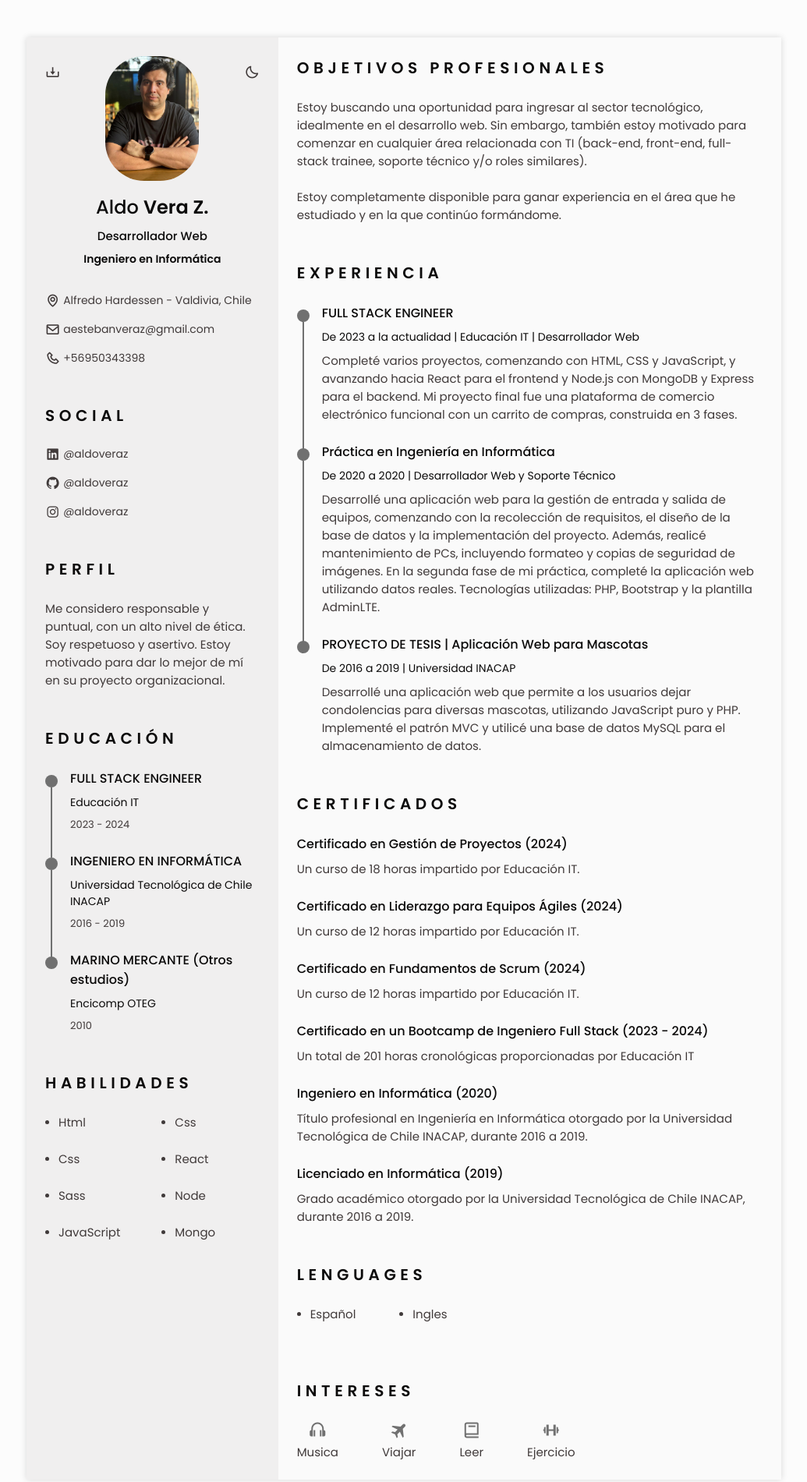
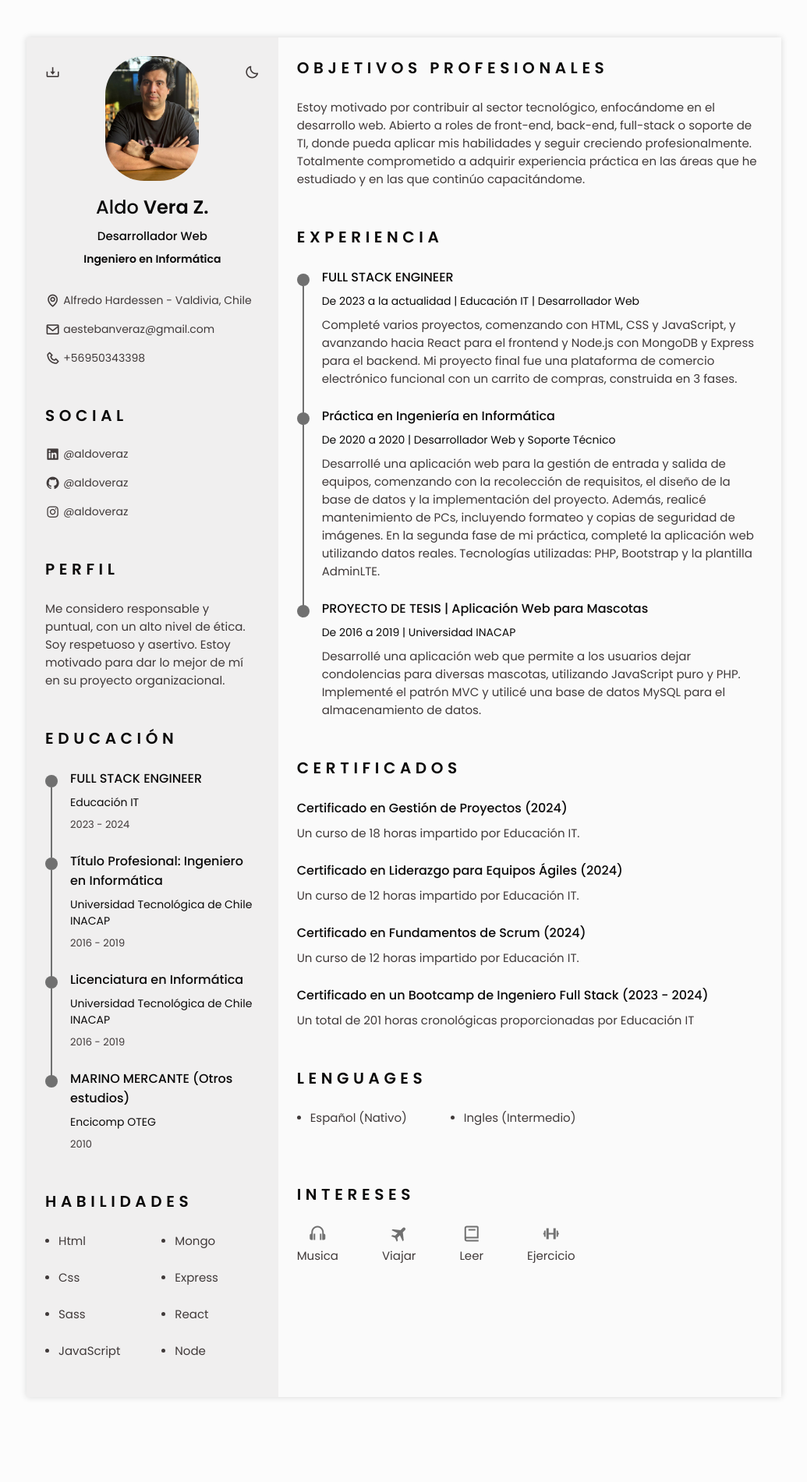
Before and after one commit to AldoVeraZ/AldoVZ_CV, a plain HTML site: page index.html in a window 1280 px wide. Shown: the whole page at 78% size, without its empty margins (122-1157 px from the left). After the commit the page ends 1840 px from the top, so only its background shows below. Drawn offline with nearby package versions, Linux system fonts and the light colour scheme.

Commit message:
agregando y arreglando ciertos tpoicos y sigerencias

```diff
--- a/index.html
+++ b/index.html
@@ -216,11 +216,27 @@
                 </div>
 
                 <div class="education__data bd-grid">
-                  <h3 class="education__title">INGENIERO EN INFORMÁTICA</h3>
+                  <h3 class="education__title">
+                    Título Profesional: Ingeniero en Informática
+                  </h3>
                   <span class="education__studies">
                     Universidad Tecnológica de Chile INACAP
                   </span>
                   <span class="education__year"> 2016 - 2019 </span>
+                </div>
+              </div>
+
+              <div class="education__content">
+                <div class="education__time">
+                  <span class="education__rounder"></span>
+                  <span class="education__line"></span>
+                </div>
+                <div class="education__data bd-grid">
+                  <h3 class="education__title">Licenciatura en Informática</h3>
+                  <span class="education__studies"
+                    >Universidad Tecnológica de Chile INACAP</span
+                  >
+                  <span class="education__year">2016 - 2019</span>
                 </div>
               </div>
 
@@ -263,16 +279,16 @@
 
               <ul class="skills__data">
                 <li class="skills__name">
-                  <span class="skills__circle"></span> Css
+                  <span class="skills__circle"></span> Mongo
+                </li>
+                <li class="skills__name">
+                  <span class="skills__circle"></span> Express
                 </li>
                 <li class="skills__name">
                   <span class="skills__circle"></span> React
                 </li>
                 <li class="skills__name">
                   <span class="skills__circle"></span> Node
-                </li>
-                <li class="skills__name">
-                  <span class="skills__circle"></span> Mongo
                 </li>
               </ul>
             </div>
@@ -286,14 +302,12 @@
             <h2 class="section-title">Objetivos Profesionales</h2>
 
             <p class="goals__description">
-              Estoy buscando una oportunidad para ingresar al sector
-              tecnológico, idealmente en el desarrollo web. Sin embargo, también
-              estoy motivado para comenzar en cualquier área relacionada con TI
-              (back-end, front-end, full-stack trainee, soporte técnico y/o
-              roles similares).
-              <br /><br />
-              Estoy completamente disponible para ganar experiencia en el área
-              que he estudiado y en la que continúo formándome.
+              Estoy motivado por contribuir al sector tecnológico, enfocándome
+              en el desarrollo web. Abierto a roles de front-end, back-end,
+              full-stack o soporte de TI, donde pueda aplicar mis habilidades y
+              seguir creciendo profesionalmente. Totalmente comprometido a
+              adquirir experiencia práctica en las áreas que he estudiado y en
+              las que continúo capacitándome.
             </p>
           </section>
 
@@ -422,7 +436,7 @@
                 </p>
               </div>
 
-              <div class="certificate__content">
+              <!-- <div class="certificate__content">
                 <h3 class="certificate__title">
                   Ingeniero en Informática (2020)
                 </h3>
@@ -431,9 +445,9 @@
                   la Universidad Tecnológica de Chile INACAP, durante 2016 a
                   2019.
                 </p>
-              </div>
+              </div> -->
 
-              <div class="certificate__content">
+              <!-- <div class="certificate__content">
                 <h3 class="certificate__title">
                   Licenciado en Informática (2019)
                 </h3>
@@ -441,7 +455,7 @@
                   Grado académico otorgado por la Universidad Tecnológica de
                   Chile INACAP, durante 2016 a 2019.
                 </p>
-              </div>
+              </div> -->
             </div>
             <!-- certificate__container bd-grid  -->
           </section>
@@ -453,11 +467,11 @@
             <div class="languages__container">
               <ul class="languages__content bd-grid">
                 <li class="languages__name">
-                  <span class="languages__circle"></span> Español
+                  <span class="languages__circle"></span> Español (Nativo)
                 </li>
 
                 <li class="languages__name">
-                  <span class="languages__circle"></span> Ingles
+                  <span class="languages__circle"></span> Ingles (Intermedio)
                 </li>
               </ul>
             </div>
```
